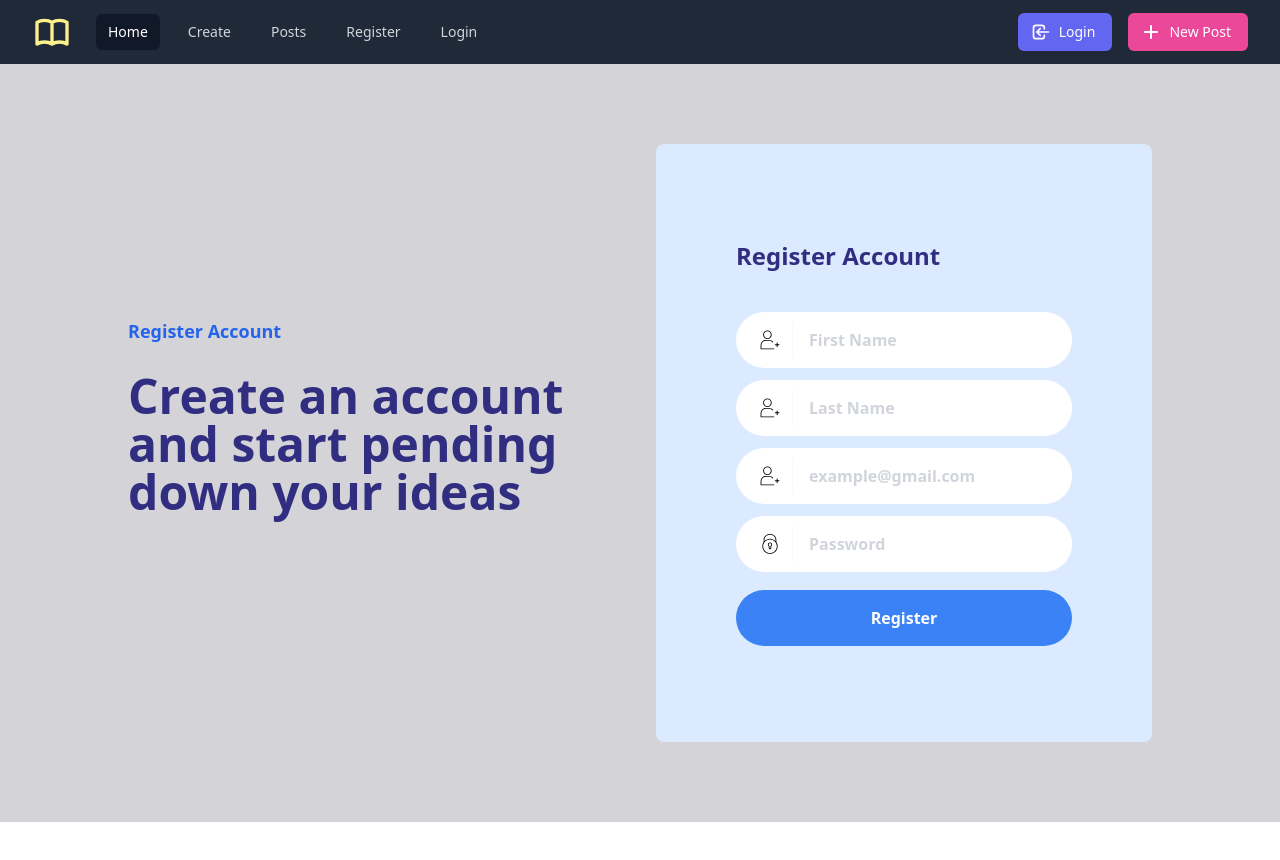
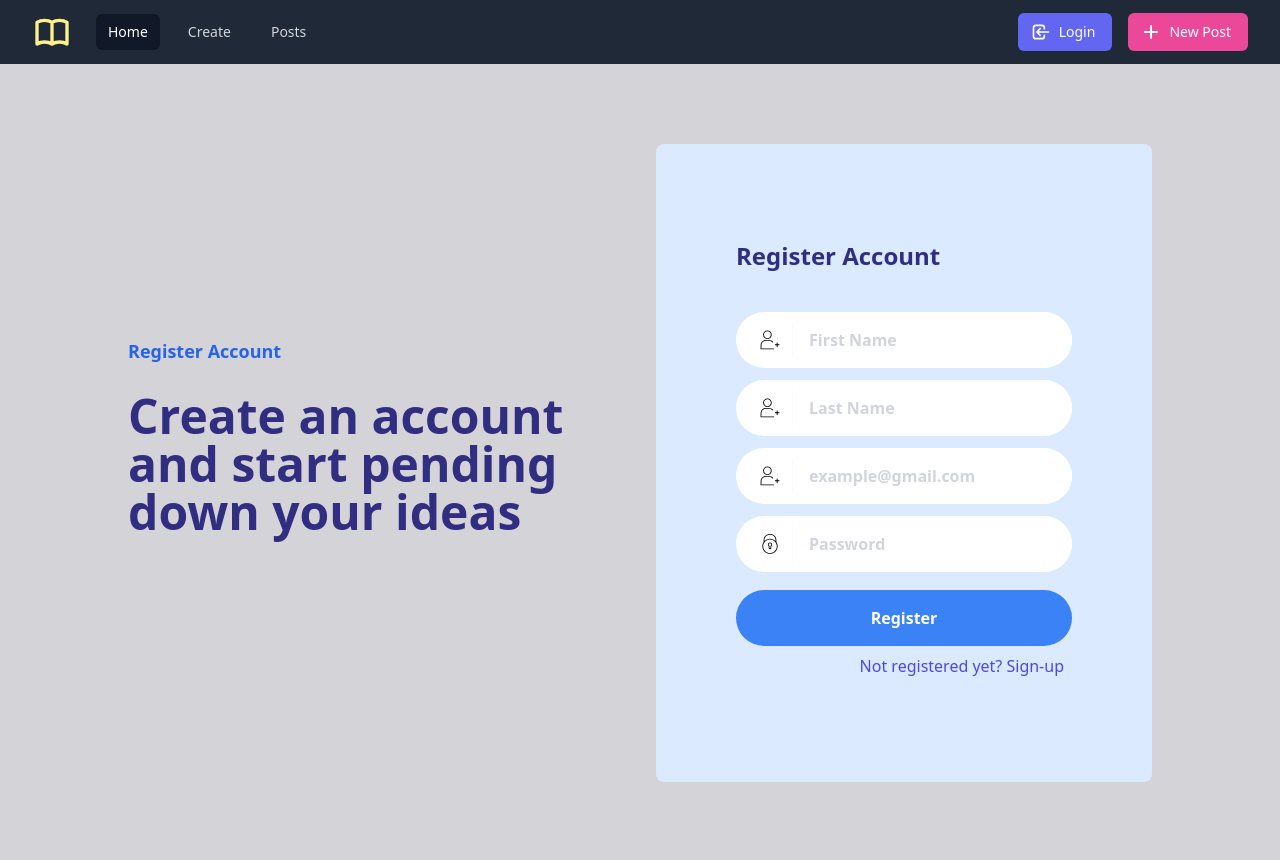
Before and after one commit to muhammedhashimcp/Procoder-Blog-App-Frontend-MERN, a React (Create React App) app: page /register in a window 1280 px wide. Before the commit the page ends 822 px from the top, so only its background shows below. Built offline with nearby package versions, Linux system fonts and the light colour scheme.

Commit message:
Before Features implimentation

```diff
--- a/package.json
+++ b/package.json
@@ -1,5 +1,5 @@
 {
-  "name": "frontend",
+  "name": "procoder-blog-app-frontend",
   "version": "0.1.0",
   "private": true,
   "dependencies": {
--- a/src/components/Navigation/Public/PublicNavbar.js
+++ b/src/components/Navigation/Public/PublicNavbar.js
@@ -12,8 +12,6 @@ const navigation = [
   { name: "Home", href: "/", current: true },
   { name: "Create", href: "/create-post", current: false },
   { name: "Posts", href: "/posts", current: false },
-  { name: "Register", href: "/register", current: false },
-  { name: "Login", href: "/login", current: false },
 ];
 
 function classNames(...classes) {
--- a/src/components/Users/Login/Login.jsx
+++ b/src/components/Users/Login/Login.jsx
@@ -87,10 +87,10 @@ const Login = () => {
 											<input
 												value={formik.values.email}
 												onChange={formik.handleChange(
-													"email"
+													'email'
 												)}
 												onBlur={formik.handleBlur(
-													"email"
+													'email'
 												)}
 												className="w-full pr-6 pl-4 py-4 font-bold placeholder-gray-300 rounded-r-full focus:outline-none"
 												type="email"
@@ -126,10 +126,10 @@ const Login = () => {
 											<input
 												value={formik.values.password}
 												onChange={formik.handleChange(
-													"password"
+													'password'
 												)}
 												onBlur={formik.handleBlur(
-													"password"
+													'password'
 												)}
 												className="w-full pr-6 pl-4 py-4 font-bold placeholder-gray-300 rounded-r-full focus:outline-none"
 												type="password"
@@ -158,6 +158,7 @@ const Login = () => {
 											</button>
 										)}
 									</form>
+									<div className="flex justify-between">
 										<div className="p-2">
 											<Link
 												to="/password-reset-token"
@@ -165,6 +166,15 @@ const Login = () => {
 											>
 												Forgot Password ?
 											</Link>
+										</div>
+										<div className="p-2">
+											<Link
+												to="/register"
+												className="font-medium text-indigo-600 hover:text-indigo-500"
+											>
+												Not registered yet? Sign-up
+											</Link>
+										</div>
 									</div>
 								</div>
 							</div>
--- a/src/components/Users/Register/Register.jsx
+++ b/src/components/Users/Register/Register.jsx
@@ -1,6 +1,6 @@
 import React from "react";
 import { useFormik } from "formik";
-import { useNavigate } from "react-router-dom";
+import { Link, useNavigate } from "react-router-dom";
 import { useDispatch, useSelector } from "react-redux";
 import * as Yup from "yup";
 import { registerUserAction } from "../../../redux/slices/users/userSlice";
@@ -117,10 +117,10 @@ const Register = () => {
 										<input
 											value={formik.values.firstName}
 											onChange={formik.handleChange(
-												"firstName"
+												'firstName'
 											)}
 											onBlur={formik.handleBlur(
-												"firstName"
+												'firstName'
 											)}
 											className="w-full pl-4 pr-6 py-4 font-bold placeholder-gray-300 rounded-r-full focus:outline-none"
 											type="firstName"
@@ -175,10 +175,10 @@ const Register = () => {
 										<input
 											value={formik.values.lastName}
 											onChange={formik.handleChange(
-												"lastName"
+												'lastName'
 											)}
 											onBlur={formik.handleBlur(
-												"lastName"
+												'lastName'
 											)}
 											className="w-full pl-4 pr-6 py-4 font-bold placeholder-gray-300 rounded-r-full focus:outline-none"
 											type="lastName"
@@ -232,11 +232,10 @@ const Register = () => {
 										</span>
 										<input
 											value={formik.values.email}
-
 											onChange={formik.handleChange(
-												"email"
+												'email'
 											)}
-											onBlur={formik.handleBlur("email")}
+											onBlur={formik.handleBlur('email')}
 											className="w-full pl-4 pr-6 py-4 font-bold placeholder-gray-300 rounded-r-full focus:outline-none"
 											type="email"
 											placeholder="example@gmail.com"
@@ -270,10 +269,10 @@ const Register = () => {
 										<input
 											value={formik.values.password}
 											onChange={formik.handleChange(
-												"password"
+												'password'
 											)}
 											onBlur={formik.handleBlur(
-												"password"
+												'password'
 											)}
 											className="w-full pl-4 pr-6 py-4 font-bold placeholder-gray-300 rounded-r-full focus:outline-none"
 											type="password"
@@ -305,6 +304,14 @@ const Register = () => {
 										</button>
 									)}
 								</form>
+								<div className="p-2 flex justify-end">
+									<Link
+										to="/register"
+										className="font-medium text-indigo-600 hover:text-indigo-500"
+									>
+										Not registered yet? Sign-up
+									</Link>
+								</div>
 							</div>
 						</div>
 					</div>
```
Also changed, not shown: src/components/HomePage/HomePage.jsx (+0 -33 lines). Lines whose indentation alone changed are shown as unchanged.
